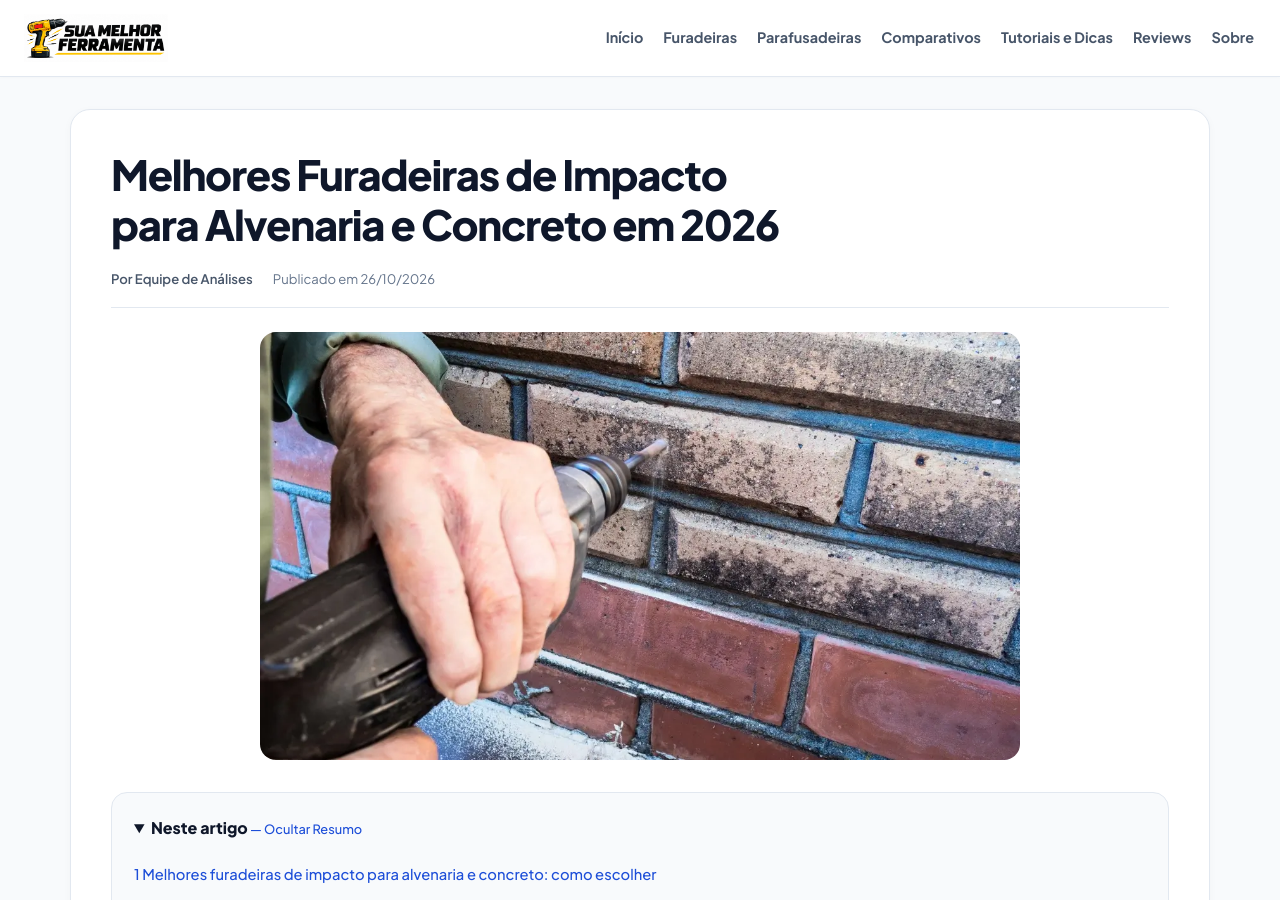
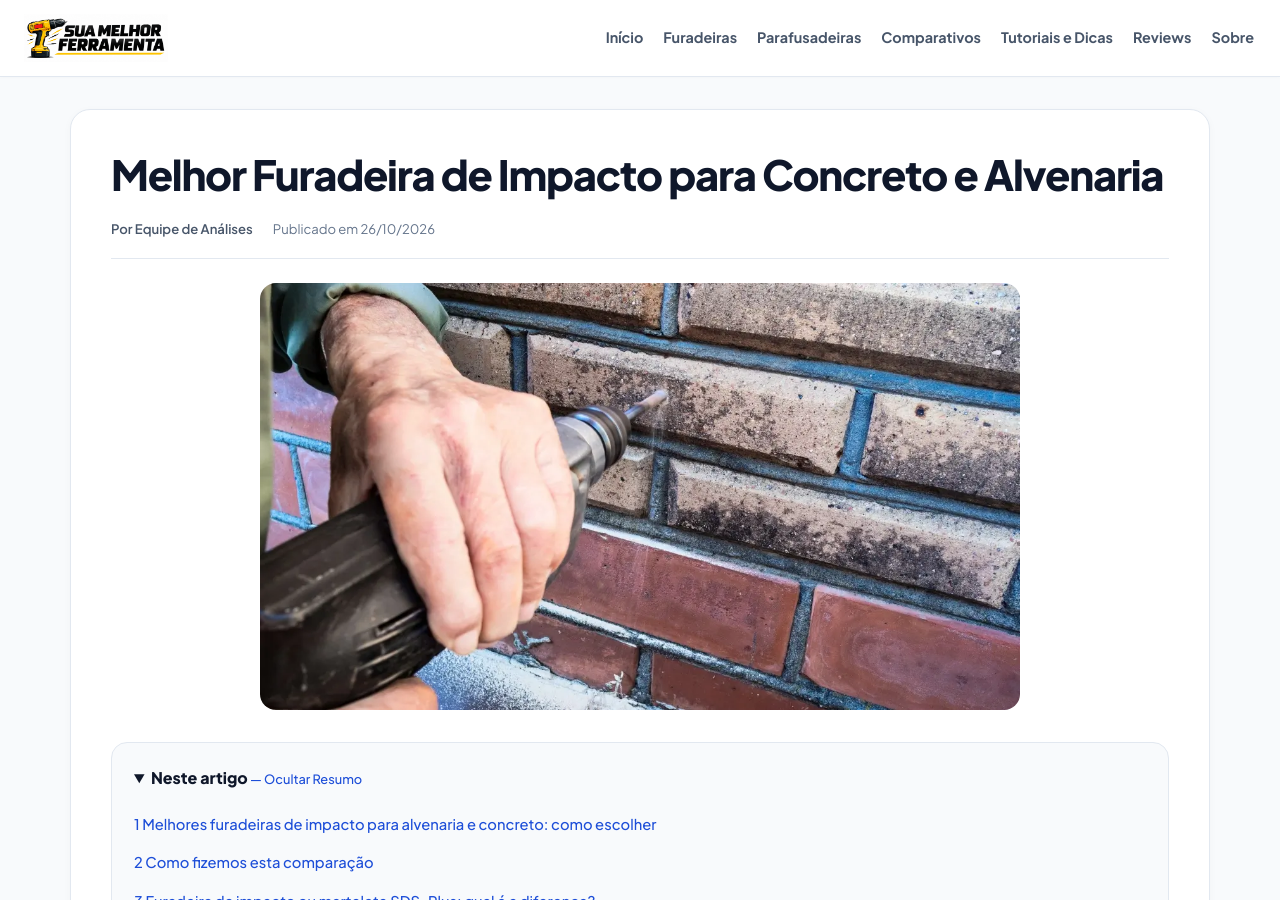
Before and after one commit to membroequipe/SiteReview, a Jekyll site: the page built from _posts/2026-10-25-melhores-furadeiras-impacto-alvenaria-concreto.md, in a window 1280 px wide and 900 px high. Built offline with Jekyll 4.4.1, drawn with Linux system fonts in a browser that asks for light colours.

Commit message:
Update 2026-10-25-melhores-furadeiras-impacto-alvenaria-concreto.md

```diff
--- a/_posts/2026-10-25-melhores-furadeiras-impacto-alvenaria-concreto.md
+++ b/_posts/2026-10-25-melhores-furadeiras-impacto-alvenaria-concreto.md
@@ -1,6 +1,6 @@
 ---
 layout: post
-title: "Melhores Furadeiras de Impacto para Alvenaria e Concreto em 2026"
+title: "Melhor Furadeira de Impacto para Concreto e Alvenaria"
 description: "Compare furadeiras de impacto e marteletes para tijolo, alvenaria e concreto: especificações oficiais, vantagens, limites e dicas para escolher."
 permalink: /melhores-furadeiras-impacto-alvenaria-concreto/
 slug: melhores-furadeiras-impacto-alvenaria-concreto-2026
```
